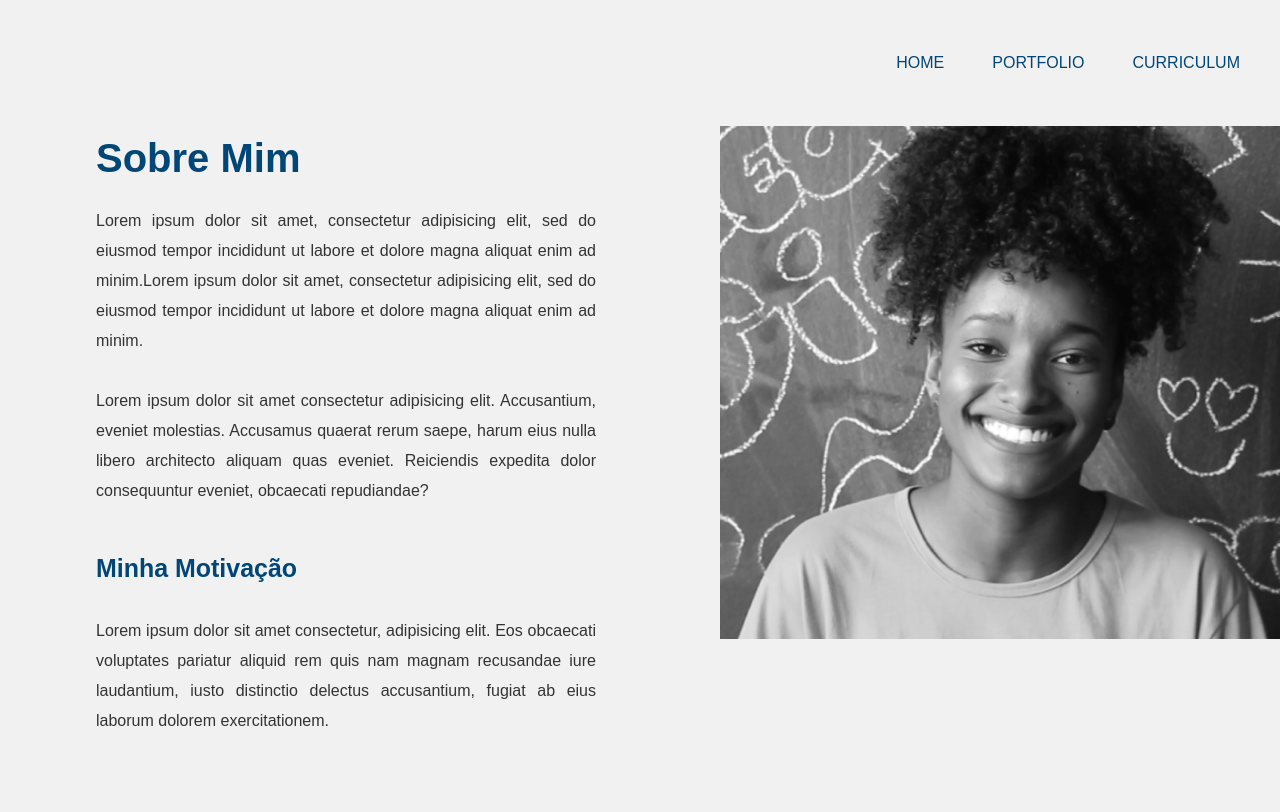
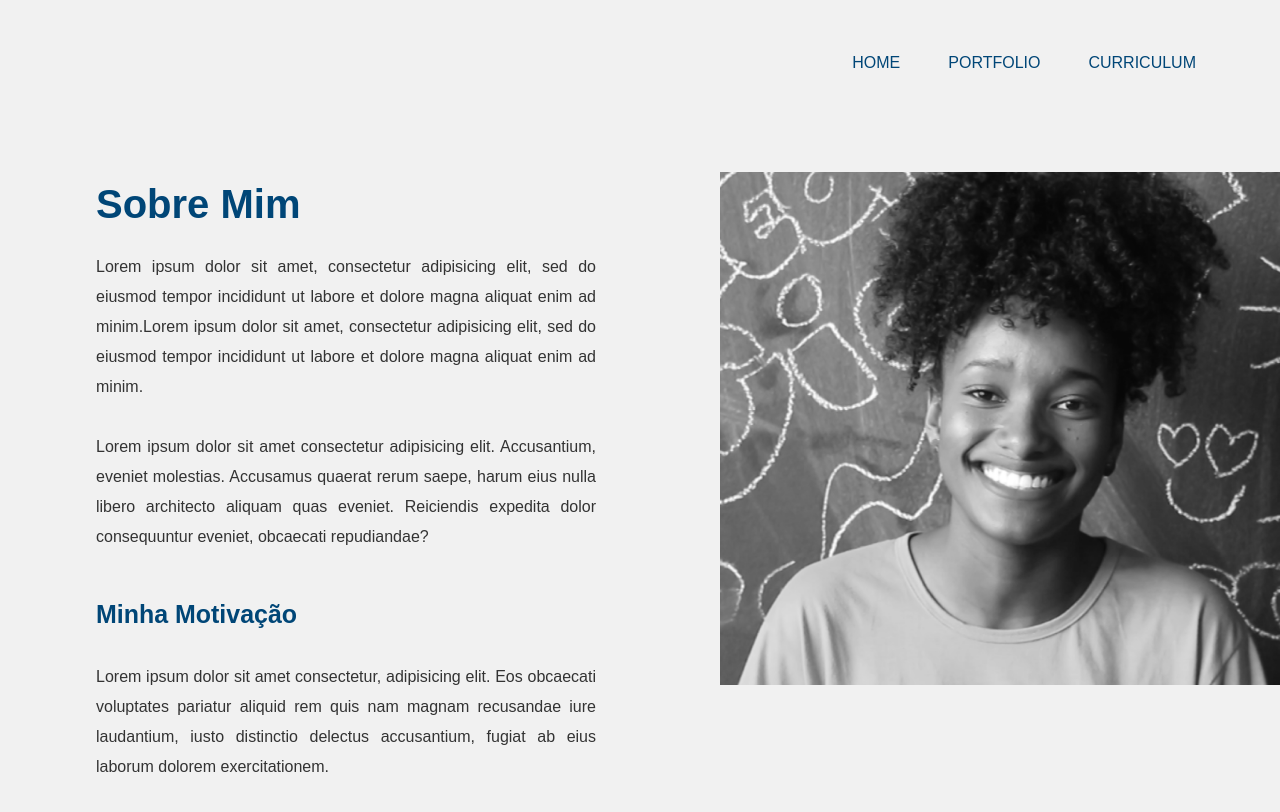
Before and after one commit to womenwhocoderecife/personal-website, a plain HTML site: page sobre.html in a window 1280 px wide. Drawn offline with Linux system fonts and the light colour scheme.

Commit message:
Ajuste de posição da nav bar

```diff
--- a/css/sobre.css
+++ b/css/sobre.css
@@ -43,12 +43,12 @@ img {
 /* ----------- Navigation -----------*/
 
 .main-header{
-	padding: 1.875rem 1rem;
+	padding: 1.875rem 3.75rem 1.875rem;
 	justify-content: flex-end;
 }
 
 .main-nav li {
-	margin:  24px;
+	margin:  1.5rem;
 	text-transform: uppercase;
 }
 
@@ -56,9 +56,11 @@ img {
 
 /*Linha*/
 .row {
-	width:100%;
+	width: 100%;
 	flex-wrap: wrap;
 	align-items: flex-start;
+
+	padding-top: 2.875rem;
 }
 
 /*Colunas*/
```
